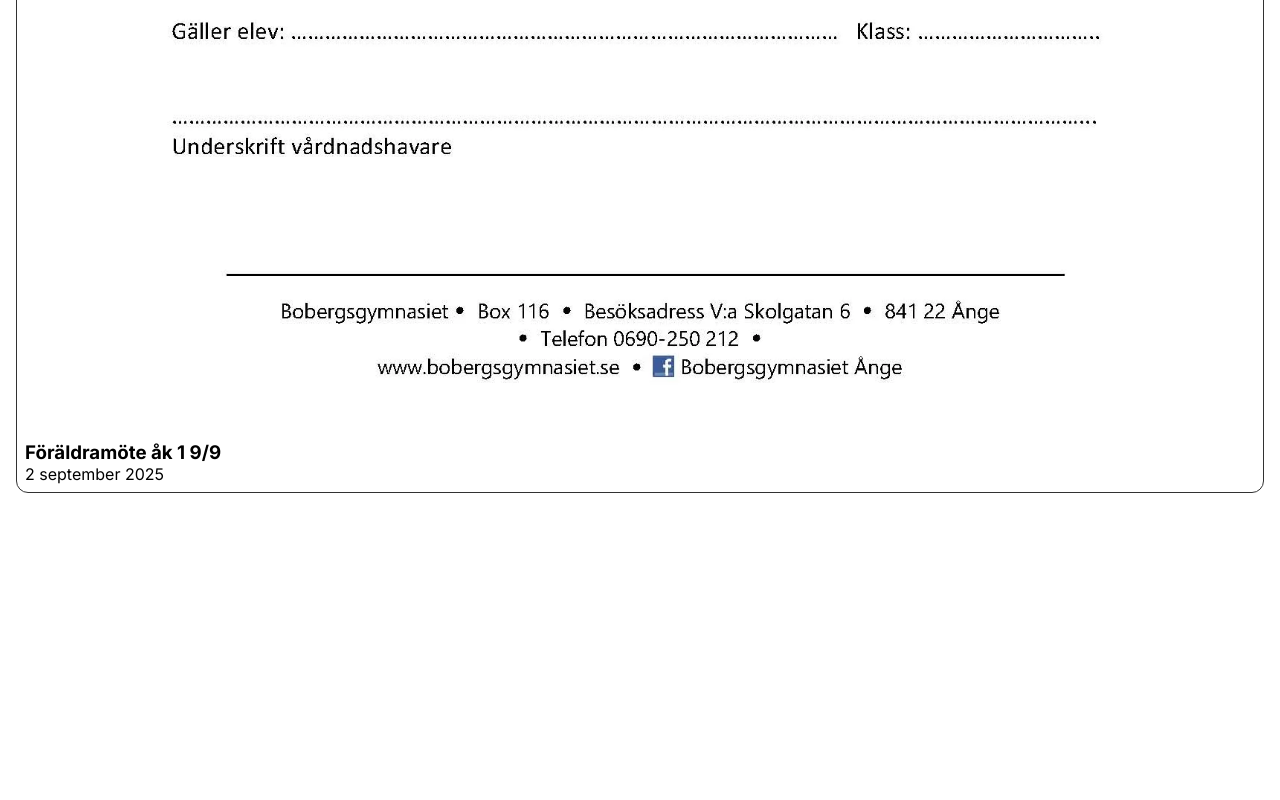
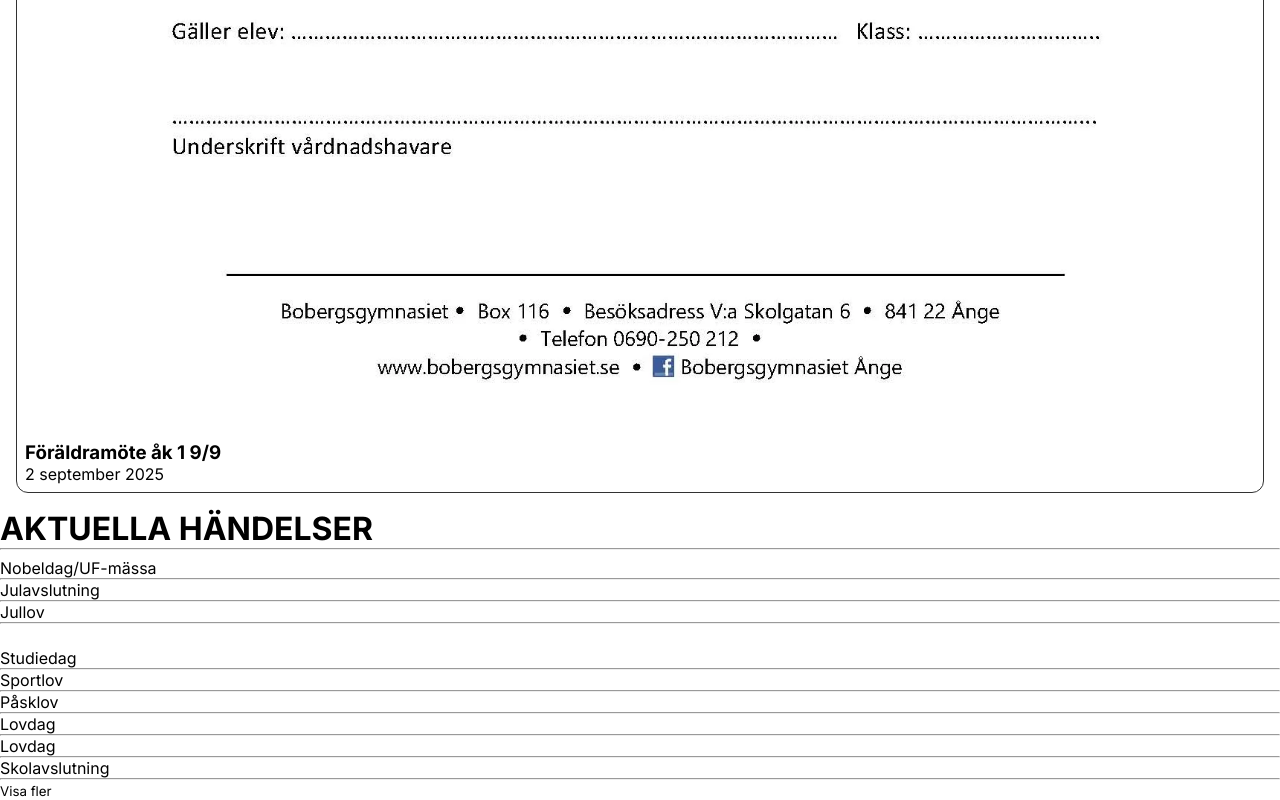
Before and after one commit to Nilsschaur/webbutveckling-1, a plain HTML site: page Boberg/index.html in a window 1280 px wide. Shown: the part 2944-3744 px from the top of the page. Before the commit the page ends 3453 px from the top, so only its background shows below. Drawn offline with Linux system fonts and the light colour scheme.

Commit message:
[Add] shing schong  wong long bing bong

```diff
--- a/Boberg/index.html
+++ b/Boberg/index.html
@@ -67,6 +67,44 @@
 
         <div class="news-grid"></div>
       </article>
+
+      <div class="container">
+        <h1>AKTUELLA HÄNDELSER</h1>
+
+      <hr />
+
+        <section class="text-content">
+          <ul>
+            <span>
+            <li>Nobeldag/UF-mässa</li>
+            <hr />
+            <li>Julavslutning</li>
+            <hr />
+            <li>Jullov</li>
+            <hr />
+            </span>
+            <span id="points"></span>
+            <span id="moreText">
+            <li>Studiedag</li>
+            <hr />
+            <li>Sportlov</li>
+            <hr />
+            <li>Påsklov</li>
+            <hr />
+            <li>Lovdag</li>
+            <hr />
+            <li>Lovdag</li>
+            <hr />
+            <li>Skolavslutning</li>
+            <hr />
+            </span>
+          </ul>
+        </section>
+
+        <button id="textButton" onclick="toggleText()">Visa fler</button>
+    </div>
+    <script src="index.js"></script>
+
     </main>
   </body>
 </html>
--- a/Boberg/index.js
+++ b/Boberg/index.js
@@ -102,3 +102,15 @@ const renderNewsDetail = () => {
 // Kör rätt funktion beroende på vilken sida vi är på
 if (document.querySelector(".news-grid")) renderNews();
 if (document.querySelector(".news-content")) renderNewsDetail();
+
+function toggleText() {
+    const points = document.getElementById("points");
+    const moreText = document.getElementById("moreText");
+    const button = document.getElementById("textButton");
+
+    const isHidden = moreText.style.display === "none";
+
+    moreText.style.display = isHidden ? "inline" : "none";
+    points.style.display = isHidden ? "none" : "inline";
+    button.innerHTML = isHidden ? "Visa mindre" : "Visa fler";
+ }
```
Also changed, not shown: Boberg/script.js (added).
